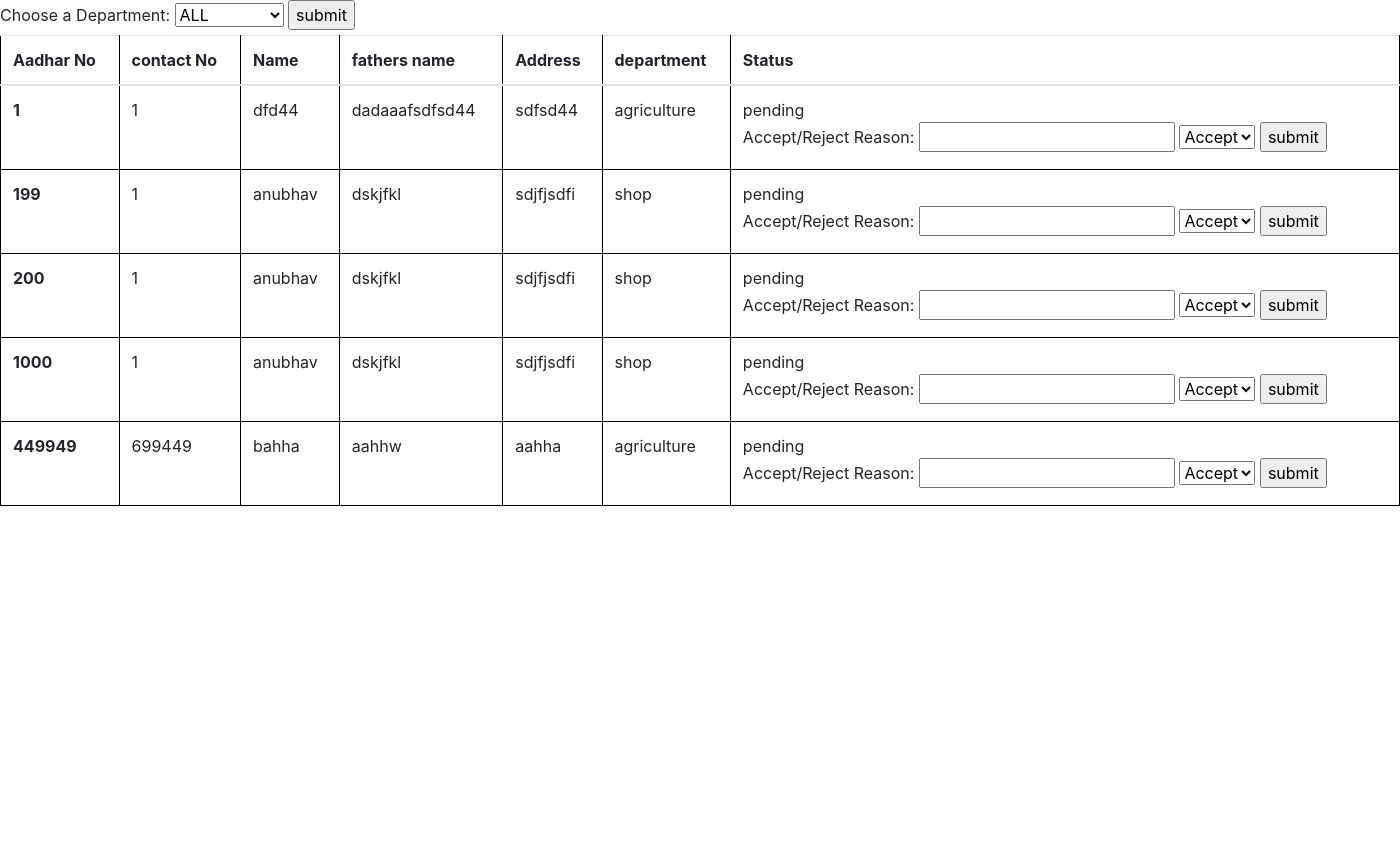
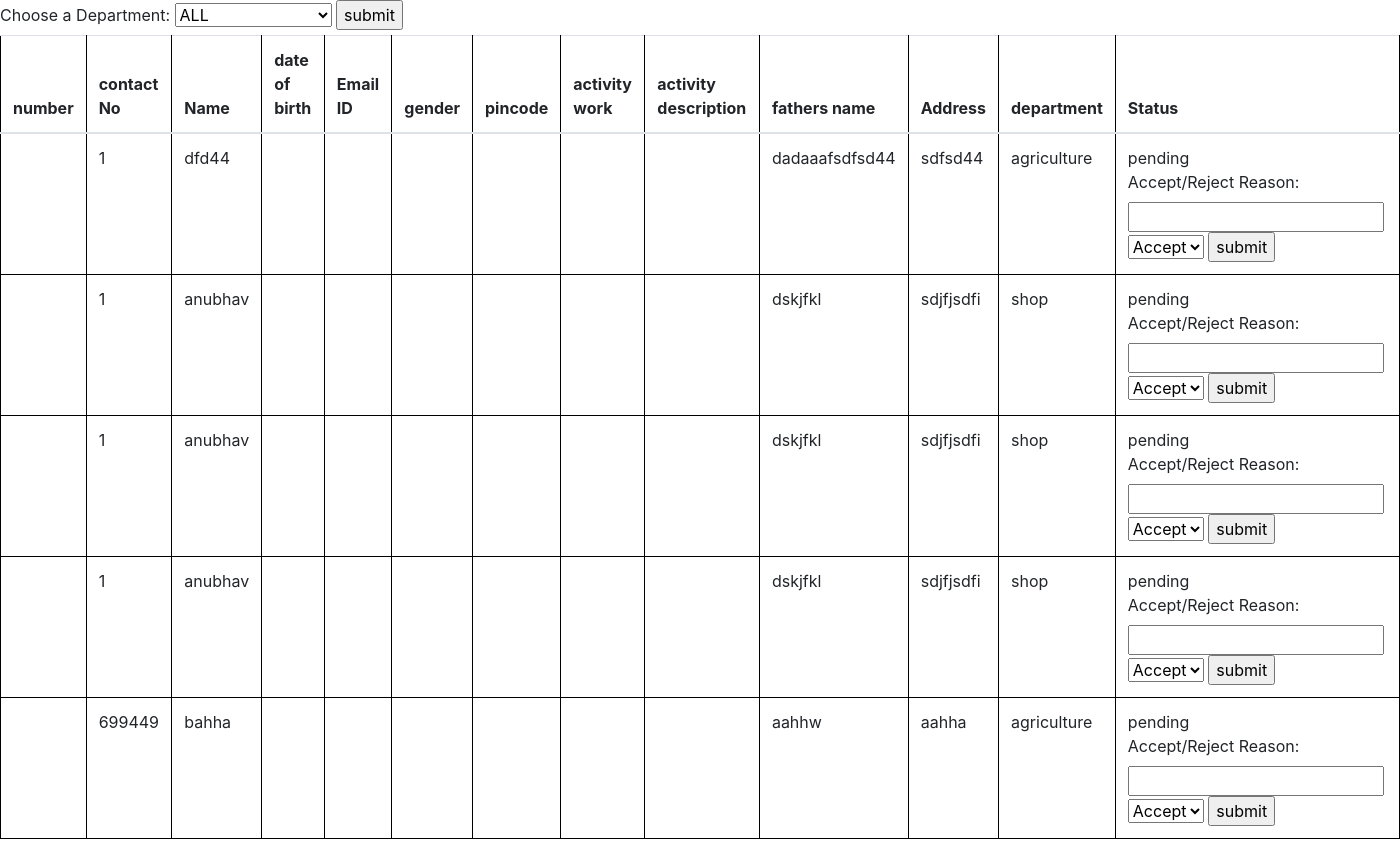
Before and after one commit to maanuanubhav999/ipsel_chamoli_db, a PHP site: page /admin.php in a window 1400 px wide. Before the commit the page ends 506 px from the top, so only its background shows below. Run offline with PHP 8.4, Linux system fonts and the light colour scheme; data comes from the database, SQL or seed files in the repository; data that the repository does not hold is empty.

Commit message:
Add files via upload
updated files on 10th march

```diff
--- a/admin.php
+++ b/admin.php
@@ -23,7 +23,13 @@ table, th, td {
   <option value="agriculture">agriculture</option>
   <option value="horticulture">horticulture</option>
   <option value="fisheries">fisheries</option>
-  <option value="shop">shop</option>
+  <option value="Industries">Industries</option>
+<option value="tourism">Tourism</option>
+<option value="Animal husbandry">animal husbandry</option>
+<option value="Nagar Nigam">nagar nigam</option>
+<option value="pisciculture">pisciculture</option>
+
+
 
 
 </select>
@@ -35,7 +41,7 @@ table, th, td {
     $servername = "localhost";
     $username = "root";
     $password = "";
-
+    $selected_val= "all";
     $dbname = "ipsel_chamoli";
     //$conn= mysqli_connect($servername,$username,$password,$dbname);
     $mysqli = new mysqli($servername, $username, $password, $dbname);
@@ -51,10 +57,11 @@ table, th, td {
       }
       else{
         $sql = "select * from users where options='$selected_val'";
+        $_SESSION['selected_val']=$selected_val;
       }
       echo "You have selected:" .$selected_val;
       echo ("<br> ");
-      $_SESSION['selected_val']=$selected_val;
+
 
     //   $result = mysqli_query($mysqli, $sql);
     //   $_SESSION['result'] = $result;
@@ -72,11 +79,17 @@ table, th, td {
 <table class="table table-hover">
   <thead>
     <tr>
-      <th scope="col">Aadhar No</th>
+      <th scope="col"> number</th>
       <th scope="col">contact No</th>
       <th scope="col">Name</th>
-      <th scope="col">fathers name</th>
-      <th scope="col">Address</th>
+      <th scope="col">date of birth</th>
+      <th scope="col">Email ID</th>
+      <th scope="col">gender</th>
+      <th scope="col">pincode</th>
+      <th scope="col">activity work</th>
+      <th scope="col">activity description</th>
+           <th scope="col">fathers name</th>
+            <th scope="col">Address</th>
       <th scope="col">department</th>
       <th scope="col">Status</th>
     </tr>
@@ -94,10 +107,16 @@ while($row = mysqli_fetch_assoc($result)) {
   $i=$i+1;
 ?>
  <tr >
- <th scope="row"><?php  echo $row ['aadhar_no']; ?> </th>
+ <th scope="row"><?php  echo $row ['number']; ?> </th>
 
 		   <td><?php echo $row ['contact_no']; ?></td>
 		   <td><?php echo $row ['name']; ?></td>
+                    <td><?php echo $row ['date_of_birth']; ?></td>
+                    <td><?php echo $row ['email_id']; ?></td>
+                    <td><?php echo $row ['gender']; ?></td>
+                    <td><?php echo $row ['pincode']; ?></td>
+                    <td><?php echo $row ['activity_work']; ?></td>
+                    <td><?php echo $row ['activity_desc']; ?></td>
 		   <td><?php echo $row ['fathers_name']; ?></td>
 		   <td><?php echo $row ['address']; ?></td>
        <td><?php echo $row ['options']; ?></td>
@@ -106,7 +125,7 @@ while($row = mysqli_fetch_assoc($result)) {
        <form action="status.php"  method="get">
 <label for="status">Accept/Reject Reason:</label>
 <input type="text" name="text">
-<input type="hidden" name="aadhar_no" value="<?php  echo $row ['aadhar_no']; ?>" />
+<input type="hidden" name="contact_no" value="<?php  echo $row ['contact_no']; ?>" />
 <select name="acceptreject" id="acceptreject">
 <option value="accepted">Accept</option>
 <option value="rejected">Reject</option>
--- a/returnf.php
+++ b/returnf.php
@@ -1,12 +1,12 @@
 <?php
 include_once('connection.php');
 $aadhar_no="";
-if(isset($_POST['aadhar_no'])){
+if(isset($_POST['contact_no'])){
 
-$aadhar_no = $_POST['aadhar_no'];}
+$contact_no = $_POST['contact_no'];}
 
 	//$stmt = $conn->prepare("SELECT status, text FROM users where aadhar_no='$aadhar_no'");
-  $stmt = $conn->prepare("SELECT status, text FROM users where aadhar_no='$aadhar_no'");
+  $stmt = $conn->prepare("SELECT status, text FROM users where contact_no='$contact_no'");
 	$stmt->execute();
     //can make functionality for accepted or rejected here also//
 	$user = $stmt->fetch();
--- a/status.php
+++ b/status.php
@@ -4,8 +4,8 @@ include_once('connection.php');
 
 if ($_SERVER["REQUEST_METHOD"]== "GET") {
 
-    if(isset($_GET['aadhar_no'])){
-        $aadhar_no = $_GET['aadhar_no'];}
+    if(isset($_GET['contact_no'])){
+        $contact_no = $_GET['contact_no'];}
 
     if(isset($_GET['acceptreject'])){
             $pending = $_GET['acceptreject'];}
@@ -14,7 +14,7 @@ if ($_SERVER["REQUEST_METHOD"]== "GET") {
 
 
     //update status and text
-	$stmt = $conn->prepare("update users set status='$pending', text='$text' where aadhar_no='$aadhar_no' ");
+	$stmt = $conn->prepare("update users set status='$pending', text='$text' where contact_no='$contact_no' ");
 	$stmt->execute();
     $selected_val=$_SESSION['selected_val'];
     $selected_val=urldecode($selected_val);
```
Also changed, not shown: index.php (+35 -9 lines), signin.php (+6 -5 lines), user.php (+7 -6 lines).
